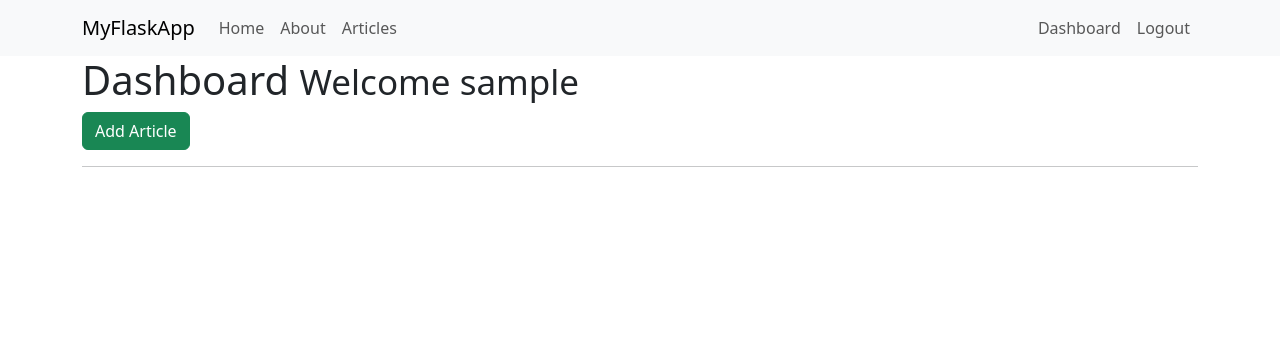
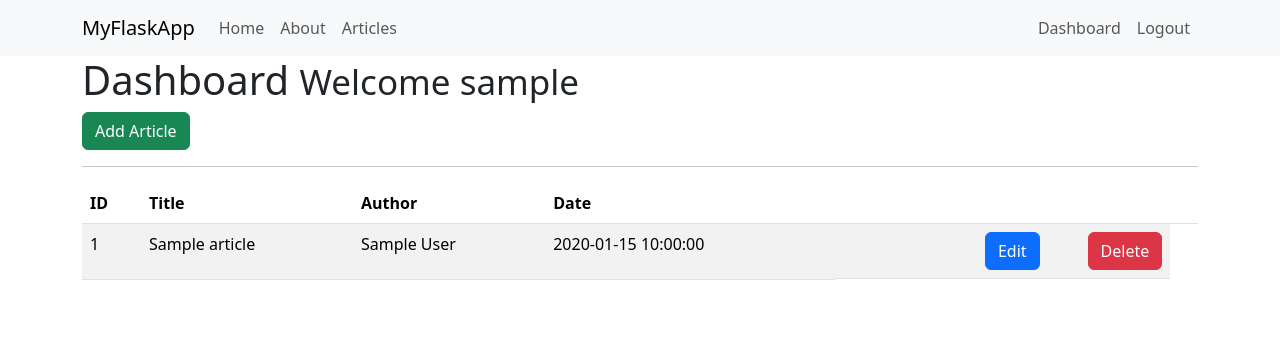
Before and after one commit to MagNording/Python-Flask-From-Scratch, a Flask app: page /dashboard in a window 1280 px wide. Shown: the top 356 px of the page. Run offline with Flask 3, Linux system fonts and the light colour scheme; the visitor is signed in with stand-in values (Sample User, id 1); tables that the repository leaves empty or names only in its code hold one stand-in row (values such as "Sample post"); some libraries are stand-ins or nearby versions.

Commit message:
edit/delete article

```diff
--- a/myflaskapp/app.py
+++ b/myflaskapp/app.py
@@ -134,7 +134,21 @@ def logout():
 @app.route('/dashboard')
 @is_logged_in
 def dashboard():
-    return render_template('dashboard.html')
+    # create cursor
+    cur = mysql.connection.cursor()
+
+    # get articles
+    result = cur.execute("SELECT * FROM articles")
+
+    articles = cur.fetchall()
+    if result > 0:
+        return render_template('dashboard.html', articles=articles)
+    else:
+        msg = 'No articles found'
+        return render_template('dashboard.html', msg=msg)
+
+    # close connection
+    cur.close()
 
 # article form class
 class ArticleForm(Form):
--- a/myflaskapp/templates/add_article.html
+++ b/myflaskapp/templates/add_article.html
@@ -9,7 +9,7 @@
                 {{render_field(form.title, class_="form-control")}}
             </div>
             <div class="form-group">
-                {{render_field(form.body, class_="form-control")}}
+                {{render_field(form.body, class_="form-control", id="editor")}}
             </div>
             <div class="mt-3">
                 <p>
--- a/myflaskapp/templates/dashboard.html
+++ b/myflaskapp/templates/dashboard.html
@@ -1,5 +1,37 @@
 {% extends'layout.html' %} {% block body %}
 <h1>Dashboard <small> Welcome {{session.username}}</small></h1>
 <a class="btn btn-success" href="/add_article">Add Article</a>
-<hr>
-{% endblock %}
+<hr />
+<table class="table table-striped">
+    <thead>
+        <tr>
+            <th>ID</th>
+            <th>Title</th>
+            <th>Author</th>
+            <th>Date</th>
+            <th></th>
+            <th></th>
+        </tr>
+    </thead>
+    <tbody>
+        {% for article in articles %}
+        <tr>
+            <td>{{article.id}}</td>
+            <td>{{article.title}}</td>
+            <td>{{article.author}}</td>
+            <td>{{article.create_date}}</td>
+            <td class="d-flex justify-content-end">
+                <a
+                    class="btn btn-primary me-5"
+                    href="/edit_article/{{article.id}}"
+                    >Edit</a
+                >
+                <a class="btn btn-danger" href="/delete_article/{{article.id}}"
+                    >Delete</a
+                >
+            </td>
+        </tr>
+        {% endfor %}
+    </tbody>
+    {% endblock %}
+</table>
--- a/myflaskapp/templates/layout.html
+++ b/myflaskapp/templates/layout.html
@@ -12,8 +12,14 @@
     <body>
         {% include 'includes/_navbar.html' %}
         <div class="container">
-            {% include 'includes/_messages.html' %} {% block body %}{% endblock%}
+            {% include 'includes/_messages.html' %} {% block body %}{%
+            endblock%}
         </div>
         <script src="https://cdn.jsdelivr.net/npm/bootstrap@5.3.3/dist/js/bootstrap.bundle.minjs"></script>
+        <script src="//cdn.ckeditor.com/4.16.2/basic/ckeditor.js"></script>
+
+        <script type="text/javascript">
+            CKEDITOR.replace("editor");
+        </script>
     </body>
 </html>
```
